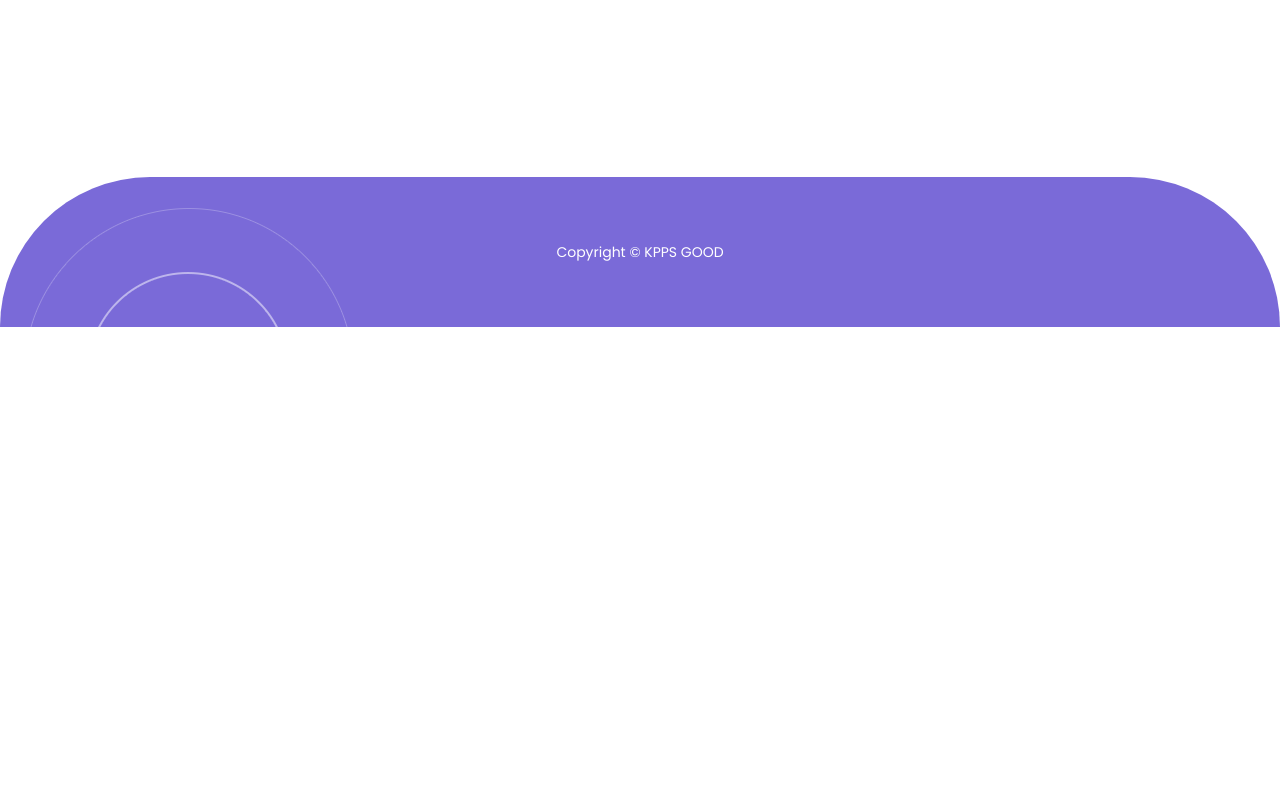
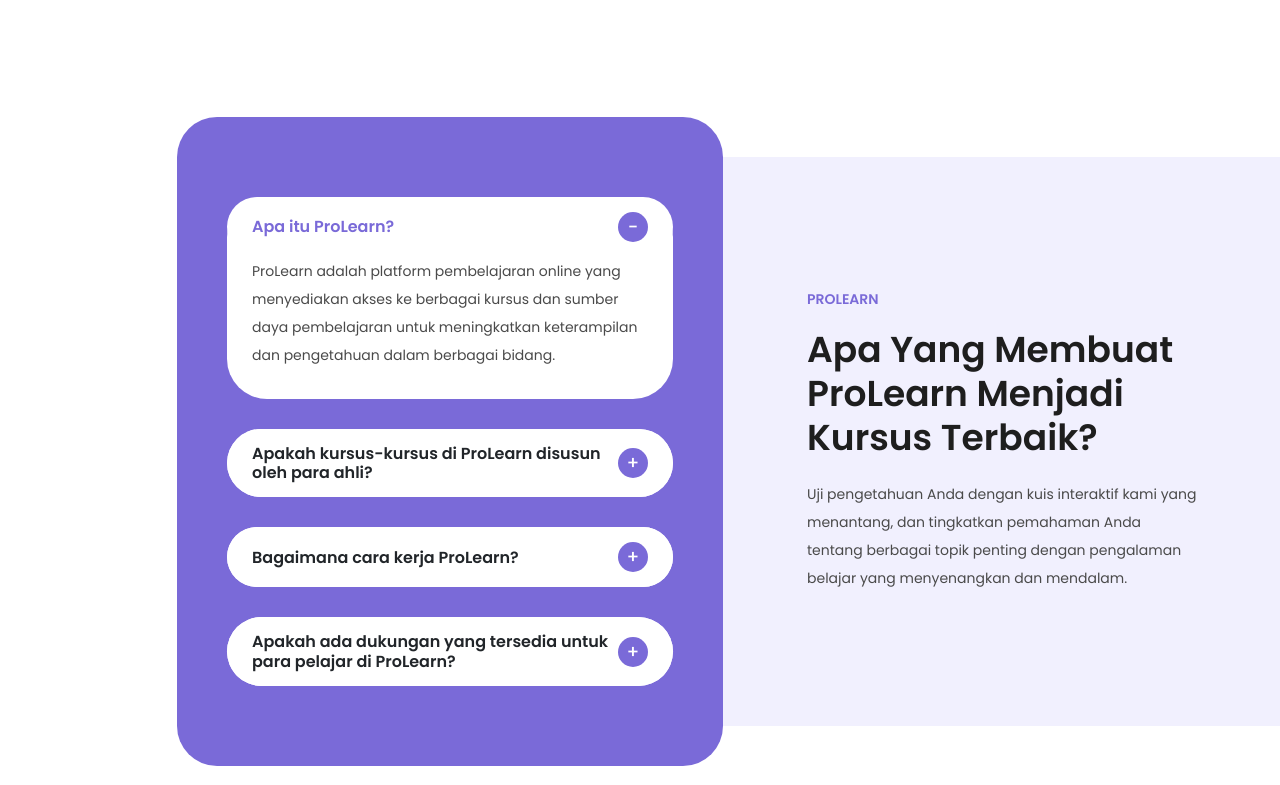
Before and after one commit to farhanfahrezyy/prolearn, a plain HTML site: page index.html in a window 1280 px wide. Shown: the part 1615-2400 px from the top of the page. Before the commit the page ends 1942 px from the top, so only its background shows below. Drawn offline with nearby package versions, Linux system fonts and the light colour scheme.

Commit message:
update mia putri yeza section 2

```diff
--- a/index.html
+++ b/index.html
@@ -161,7 +161,78 @@
   </div>
   <!-- end bagian 1 -->
 
+  <!-- bagian 2 -->
+  <div class="section about-us">
+    <div class="container">
+      <div class="row">
+        <div class="col-lg-6 offset-lg-1">
+          <div class="accordion" id="accordionExample">
+            <div class="accordion-item">
+              <h2 class="accordion-header" id="headingOne">
+                <button class="accordion-button" type="button" data-bs-toggle="collapse" data-bs-target="#collapseOne" aria-expanded="true" aria-controls="collapseOne">
+                  Apa itu ProLearn?
+                </button>
+              </h2>
+              <div id="collapseOne" class="accordion-collapse collapse show" aria-labelledby="headingOne" data-bs-parent="#accordionExample">
+                <div class="accordion-body">
+                  ProLearn adalah platform pembelajaran online yang menyediakan akses ke berbagai kursus dan sumber daya pembelajaran untuk meningkatkan keterampilan dan pengetahuan dalam berbagai bidang.
+                </div>
+              </div>
+            </div>
+            <div class="accordion-item">
+              <h2 class="accordion-header" id="headingTwo">
+                <button class="accordion-button collapsed" type="button" data-bs-toggle="collapse" data-bs-target="#collapseTwo" aria-expanded="false" aria-controls="collapseTwo">
+                  Apakah kursus-kursus di ProLearn disusun oleh para ahli?
+                </button>
+              </h2>
+              <div id="collapseTwo" class="accordion-collapse collapse" aria-labelledby="headingTwo" data-bs-parent="#accordionExample">
+                <div class="accordion-body">
+                  Ya, kami bekerja sama dengan para ahli di berbagai bidang untuk menyusun kursus-kursus yang berkualitas tinggi dan relevan dengan kebutuhan pasar.
 
+                </div>
+              </div>
+            </div>
+            <div class="accordion-item">
+              <h2 class="accordion-header" id="headingThree">
+                <button class="accordion-button collapsed" type="button" data-bs-toggle="collapse" data-bs-target="#collapseThree" aria-expanded="false" aria-controls="collapseThree">
+                  Bagaimana cara kerja ProLearn?
+                </button>
+              </h2>
+              <div id="collapseThree" class="accordion-collapse collapse" aria-labelledby="headingThree" data-bs-parent="#accordionExample">
+                <div class="accordion-body">
+                  Anda dapat mendaftar sebagai anggota ProLearn dan mulai menjelajahi berbagai kursus yang tersedia. Setelah mendaftar pada kursus tertentu, Anda akan memiliki akses ke materi pembelajaran, tugas, dan sumber daya lainnya.
+
+                </div>
+              </div>
+            </div>
+            <div class="accordion-item">
+              <h2 class="accordion-header" id="headingFour">
+                <button class="accordion-button collapsed" type="button" data-bs-toggle="collapse" data-bs-target="#collapseFour" aria-expanded="false" aria-controls="collapseFour">
+                  Apakah ada dukungan yang tersedia untuk para pelajar di ProLearn?
+                </button>
+              </h2>
+              <div id="collapseFour" class="accordion-collapse collapse" aria-labelledby="headingFour" data-bs-parent="#accordionExample">
+                <div class="accordion-body">
+                  Ya, tim dukungan kami siap membantu Anda dengan pertanyaan atau masalah teknis apa pun yang Anda hadapi selama menggunakan platform ProLearn.
+
+                </div>
+              </div>
+            </div>
+          </div>
+        </div>
+
+        <div class="col-lg-5 align-self-center">
+          <div class="section-heading">
+            <h6>PROLEARN</h6>
+            <h2>Apa Yang Membuat ProLearn Menjadi Kursus Terbaik?</h2>
+            <p>Uji pengetahuan Anda dengan kuis interaktif kami yang menantang, dan tingkatkan pemahaman Anda tentang berbagai topik penting dengan pengalaman belajar yang menyenangkan dan mendalam.</p>
+
+          </div>
+        </div>
+      </div>
+    </div>
+  </div>
+  <!-- end bagian 2 -->
 
   <footer>
     <div class="container">
```
